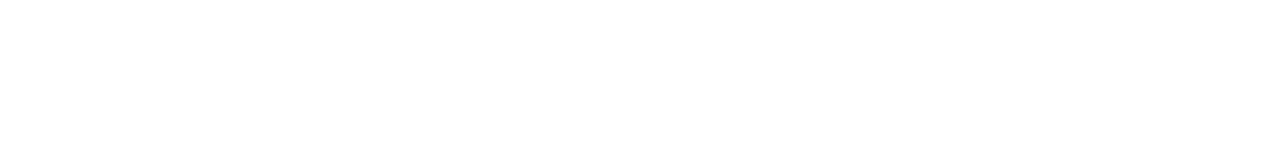
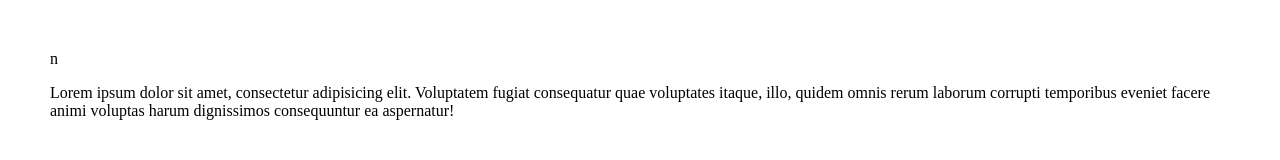
Before and after one commit to Omonroy36/instagram-post-dos, a plain HTML site: page index.html in a window 1280 px wide. Drawn offline with Linux system fonts and the light colour scheme.

Commit message:
actualice el index.html y conecte mi style.css

```diff
--- a/index.html
+++ b/index.html
@@ -4,6 +4,15 @@
     <meta charset="UTF-8" />
     <meta name="viewport" content="width=device-width, initial-scale=1.0" />
     <title>Document</title>
+    <link rel="stylesheet" href="style.css" />
+    n
   </head>
-  <body></body>
+  <body>
+    <p>
+      Lorem ipsum dolor sit amet, consectetur adipisicing elit. Voluptatem
+      fugiat consequatur quae voluptates itaque, illo, quidem omnis rerum
+      laborum corrupti temporibus eveniet facere animi voluptas harum
+      dignissimos consequuntur ea aspernatur!
+    </p>
+  </body>
 </html>
```
